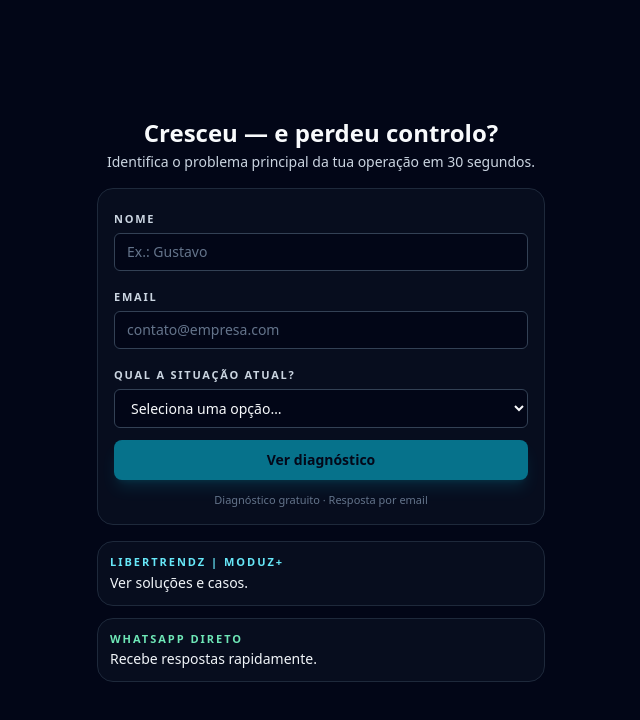
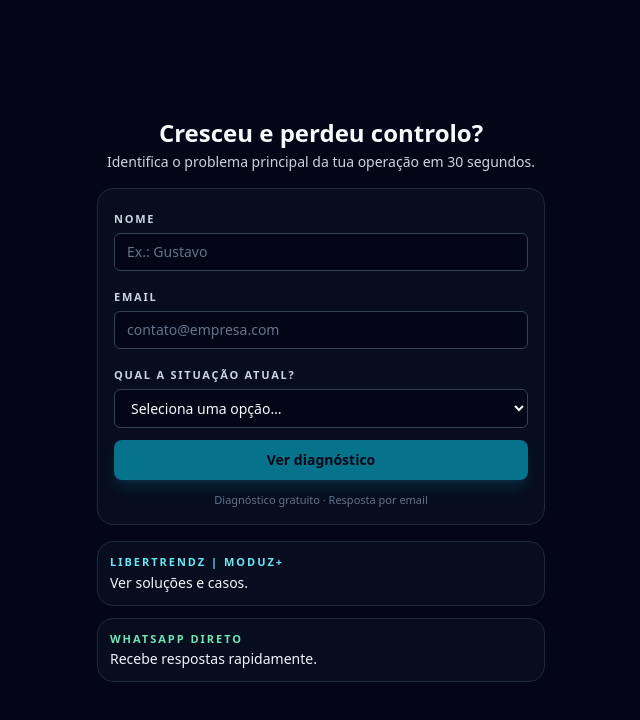
Before and after one commit to libertrendz/libertrendz-site, a Next.js app: page /bio in a window 1280 px wide. Shown: the top 720 px of the page, without its empty margins (319-959 px from the left). Built offline with nearby package versions, Linux system fonts and the light colour scheme.

Commit message:
Atualizar o page.tsx

```diff
--- a/app/bio/page.tsx
+++ b/app/bio/page.tsx
@@ -63,7 +63,7 @@ export default function BioPage() {
         {/* HEADLINE */}
         <div className="space-y-1 text-center">
           <h1 className="text-2xl font-bold leading-tight">
-            Cresceu — e perdeu controlo?
+            Cresceu e perdeu controlo?
           </h1>
           <p className="text-sm text-slate-300">
             Identifica o problema principal da tua operação em 30 segundos.
```
